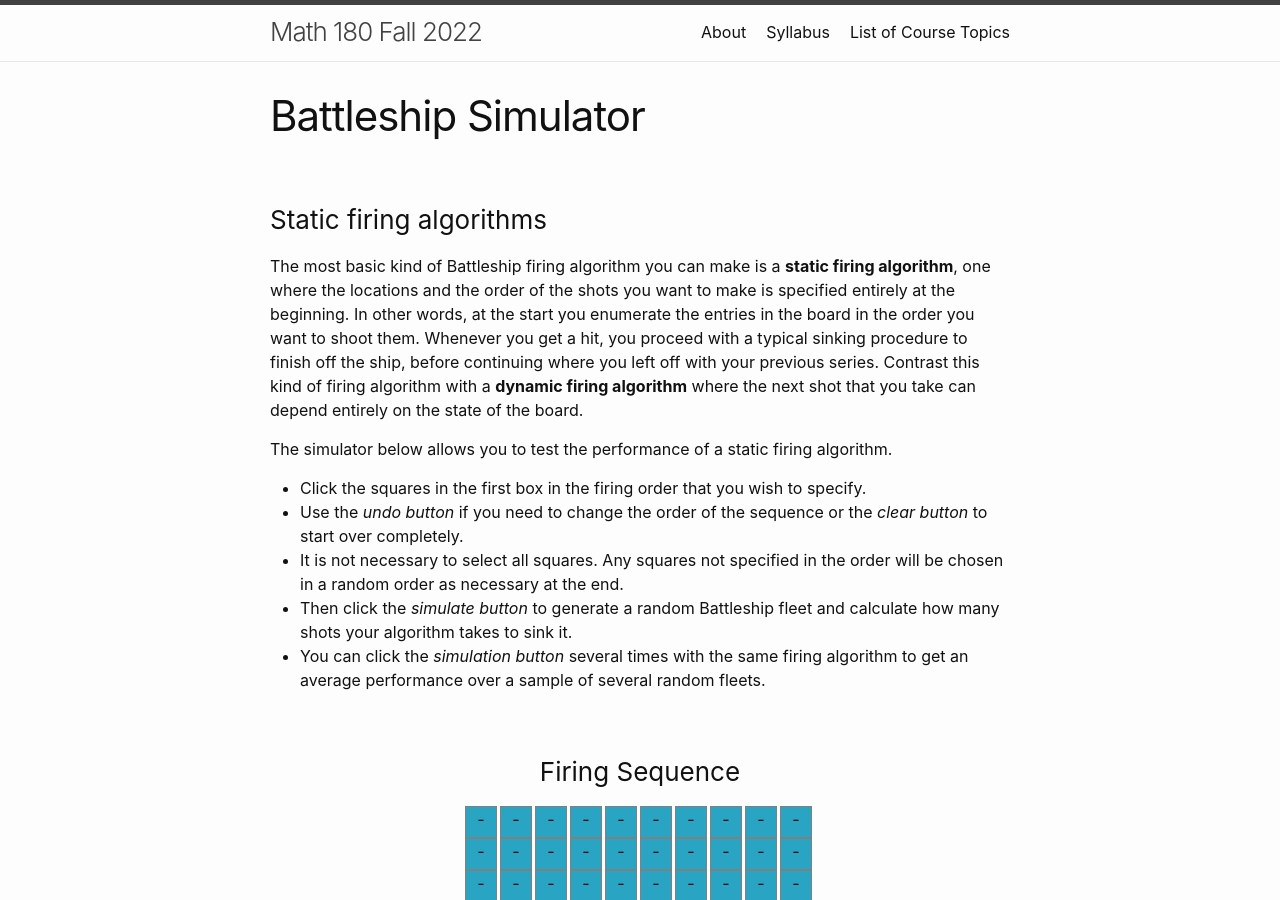
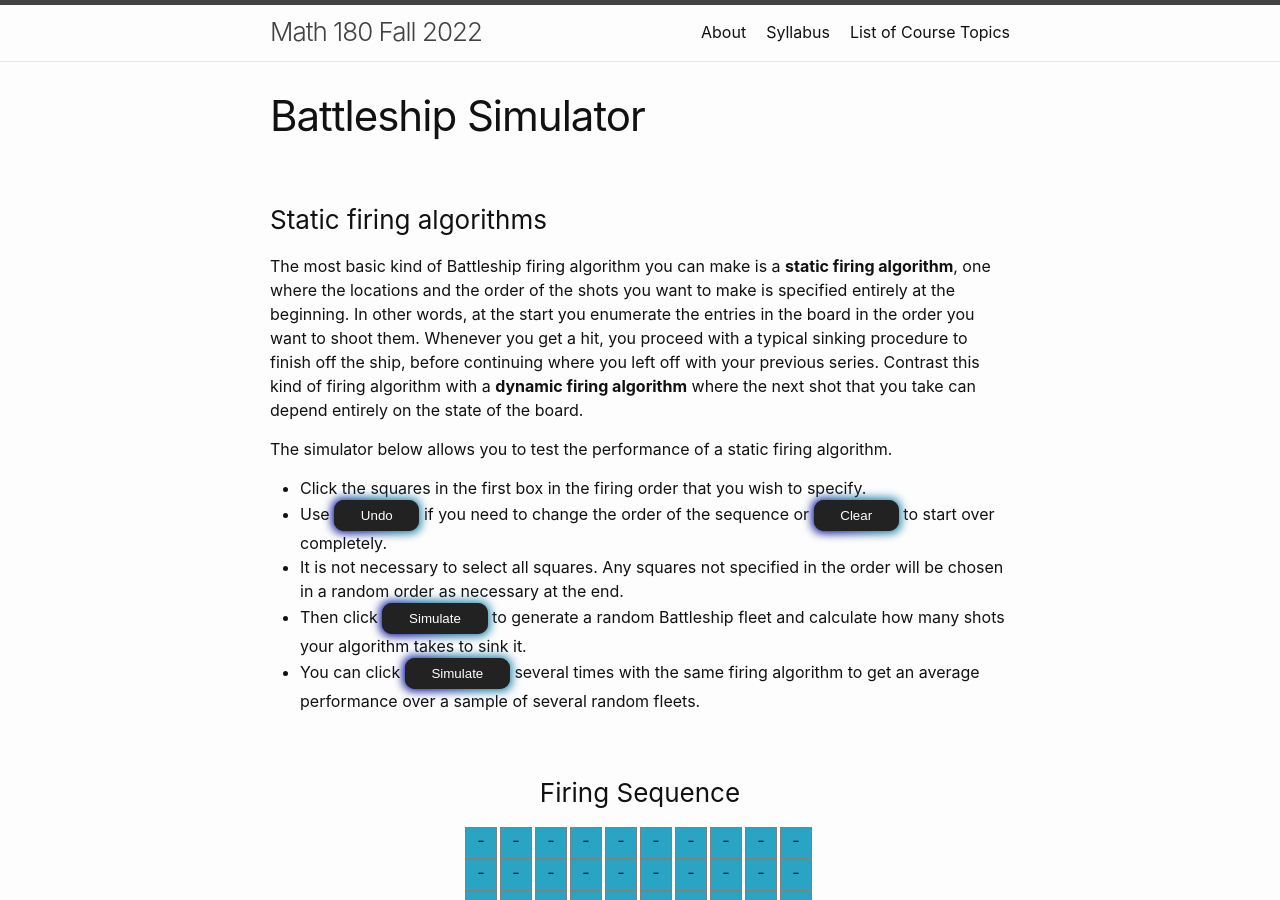
Before and after one commit to wcasper/math180fall2022, a Jekyll site: the page built from _modules/battleship/battle-simulator.md, in a window 1280 px wide and 900 px high. Built offline with Jekyll 4.4.1, drawn with Linux system fonts in a browser that asks for light colours.

Commit message:
changed description

```diff
--- a/_modules/battleship/battle-simulator.md
+++ b/_modules/battleship/battle-simulator.md
@@ -4,6 +4,11 @@ title: Battleship Simulator
 permalink: /modules/battleship/battleship-simulator
 ---
 
+
+<head>
+<meta charset='utf-8'>
+<link rel="stylesheet" href="battle-simulator.css">
+</head>
 
 
 ### Static firing algorithms
@@ -12,15 +17,10 @@ The most basic kind of Battleship firing algorithm you can make is a **static fi
 
 The simulator below allows you to test the performance of a static firing algorithm.
 * Click the squares in the first box in the firing order that you wish to specify.
-* Use the *undo button* if you need to change the order of the sequence or the *clear button* to start over completely.
+* Use <button class="button-85">Undo</button> if you need to change the order of the sequence or <button class="button-85">Clear</button> to start over completely.
 * It is not necessary to select all squares.  Any squares not specified in the order will be chosen in a random order as necessary at the end.
-* Then click the *simulate button* to generate a random Battleship fleet and calculate how many shots your algorithm takes to sink it.
-* You can click the *simulation button* several times with the same firing algorithm to get an average performance over a sample of several random fleets.
-
-<head>
-<meta charset='utf-8'>
-<link rel="stylesheet" href="battle-simulator.css">
-</head>
+* Then click <button class="button-85">Simulate</button> to generate a random Battleship fleet and calculate how many shots your algorithm takes to sink it.
+* You can click <button class="button-85">Simulate</button> several times with the same firing algorithm to get an average performance over a sample of several random fleets.
 
 
 <body>
```
